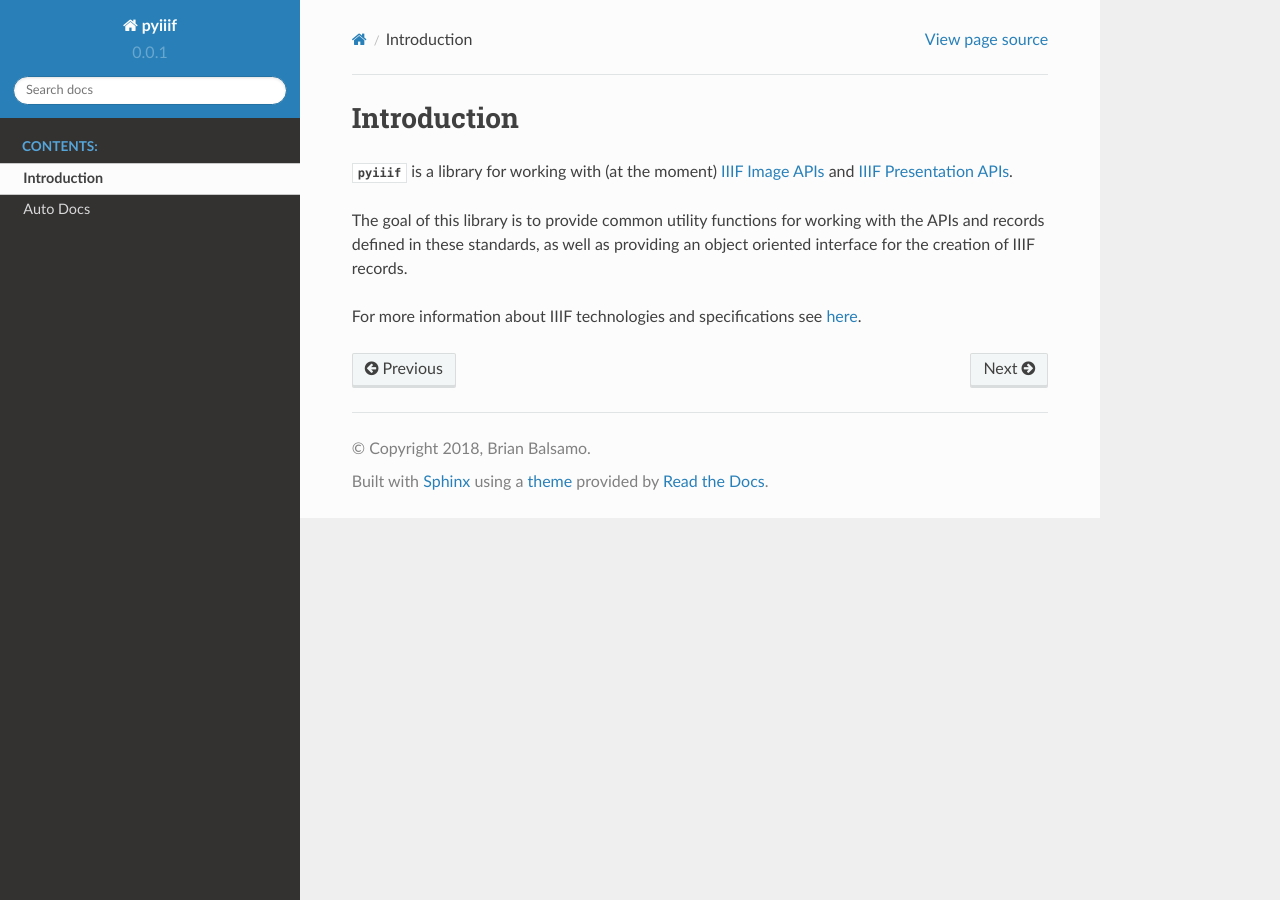
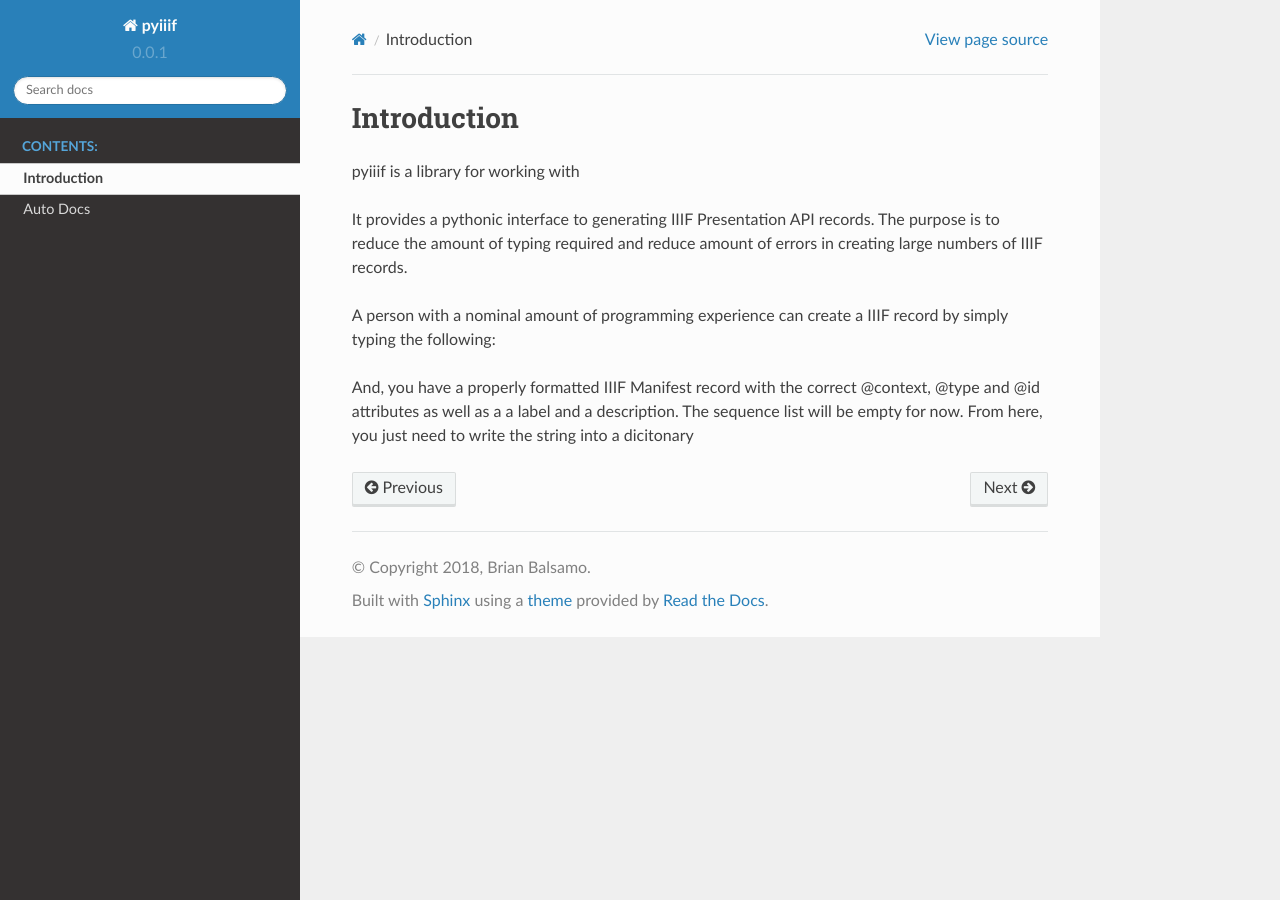
Before and after one commit to uchicago-library/pyiiif, a Sphinx documentation site: the page built from docs/intro.rst, in a window 1280 px wide. Built offline with Sphinx 7.4.7 and the Read the Docs theme 2.0.0, drawn with Linux system fonts in a browser that asks for light colours.

Commit message:
changes to README and docs/intro.rst
- updated intro paragraph in README
- replaced old paragraph in intro.rst with new README intro paragraph

```diff
--- a/docs/intro.rst
+++ b/docs/intro.rst
@@ -1,8 +1,19 @@
 Introduction
 ============
 
-:mod:`pyiiif` is a library for working with (at the moment) `IIIF Image APIs <http://iiif.io/api/image/2.1/>`_ and `IIIF Presentation APIs <http://iiif.io/api/presentation/2.1/>`_.
+pyiiif is a library for working with
 
-The goal of this library is to provide common utility functions for working with the APIs and records defined in these standards, as well as providing an object oriented interface for the creation of IIIF records.
+It provides a pythonic interface to generating IIIF Presentation API records. The purpose is to reduce the amount of typing required and reduce amount of errors in creating large numbers of IIIF records.
 
-For more information about IIIF technologies and specifications see `here <http://iiif.io>`_.
+A person with a nominal amount of programming experience can create a IIIF record by simply typing the following:
+
+.. code-block: python
+    >>> from pyiiif.pres_api.twodotone.records import Manifest
+    >>> r = Manifest(
+    >>> r.id = "https://example.org/foo"
+    >>> r.type = "sc:Manifest"
+    >>> r.label = "Fun with IIIF"
+    >>> r.description = "This is my first IIIF manifest. Please be polite with your criticism"
+    >>> str(r)
+
+And, you have a properly formatted IIIF Manifest record with the correct @context, @type and @id attributes as well as a a label and a description. The sequence list will be empty for now. From here, you just need to write the string into  a dicitonary
```
Also changed, not shown: README.md (+20 -6 lines).
